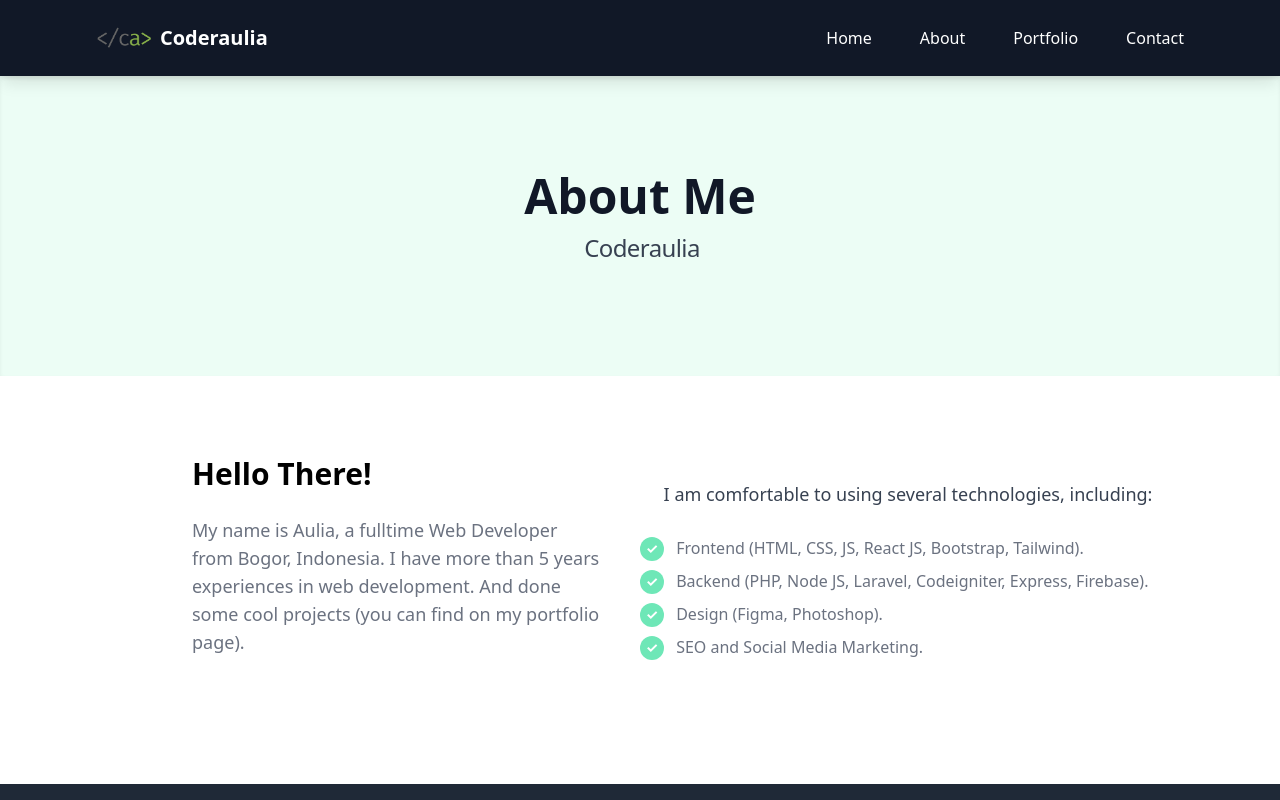
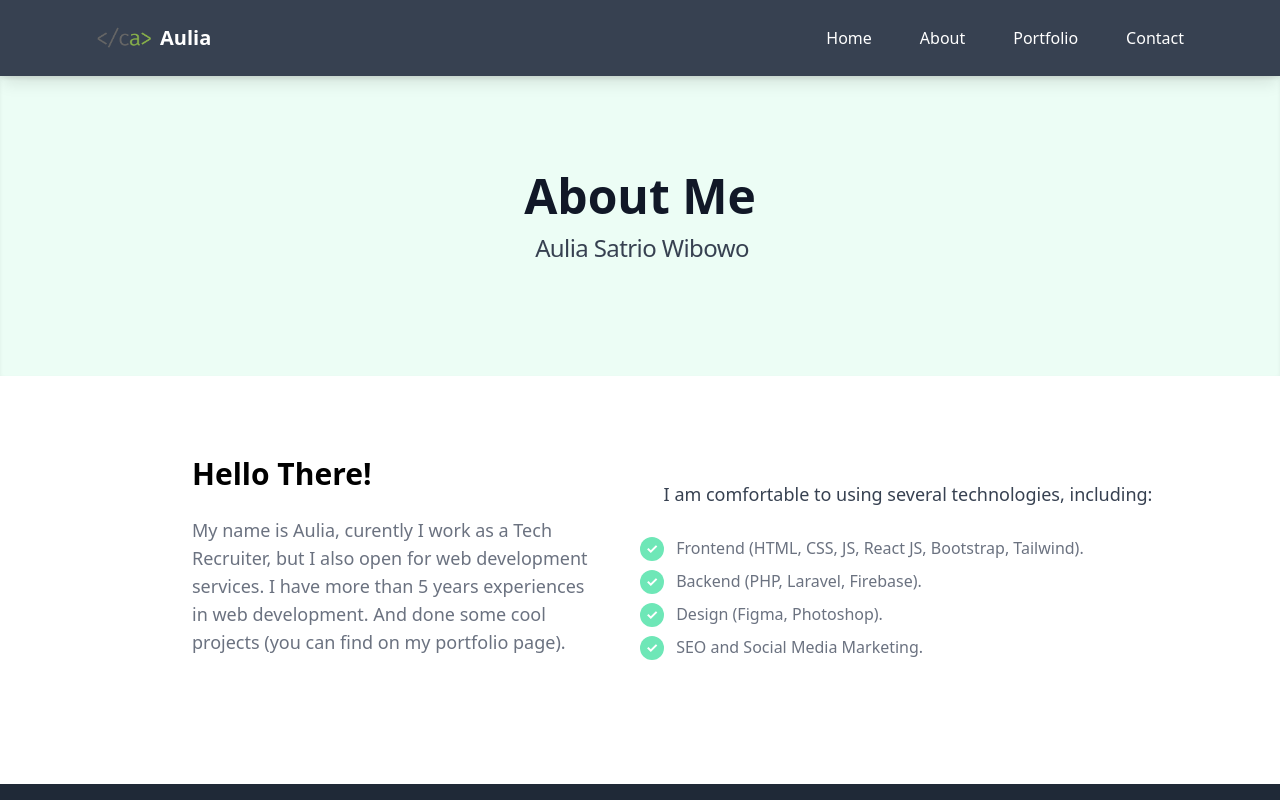
Before and after one commit to xenosweb/react-landing, a React (Create React App) app: page /about in a window 1280 px wide. Shown: the top 800 px of the page. Built offline with nearby package versions, Linux system fonts and the light colour scheme.

Commit message:
update site

```diff
--- a/src/pages/About.js
+++ b/src/pages/About.js
@@ -11,42 +11,41 @@ export default class About extends Component {
 		return (
 			<>
 				<Helmet>
-					<title>About me &ndash; Coderaulia</title>
-					<meta property='og:locale' content='id_ID' />
-					<meta property='og:type' content='website' />
+					<title>About me &ndash; Aulia</title>
+					<meta property="og:locale" content="id_ID" />
+					<meta property="og:type" content="website" />
+					<meta property="og:title" content="About me &ndash; Aulia" />
 					<meta
-						property='og:title'
-						content='About me &ndash; Coderaulia'
+						property="og:description"
+						content="Elegant, SEO Friendly and Powerful Web Design for Business & Influcencer, feel free to reach me! &ndash; Aulia"
 					/>
+					<meta property="og:url" content="https://ca.xenosweb.com" />
 					<meta
-						property='og:description'
-						content='Elegant, SEO Friendly and Powerful Web Design for Business & Influcencer, feel free to reach me! &ndash; Coderaulia'
+						property="og:site_name"
+						content="Aulia &ndash; Elegant and Powerful Web Design for Business & Influcencer"
 					/>
-					<meta property='og:url' content='https://ca.xenosweb.com' />
+					<meta name="twitter:card" content="summary" />
+					<meta name="twitter:domain" content="https://ca.xenosweb.com" />
+					<meta name="twitter:title" content="About me &ndash; Aulia" />
 					<meta
-						property='og:site_name'
-						content='Coderaulia &ndash; Elegant and Powerful Web Design for Business & Influcencer'
-					/>
-					<meta name='twitter:card' content='summary' />
-					<meta name='twitter:domain' content='https://ca.xenosweb.com' />
-					<meta
-						name='twitter:title'
-						content='About me &ndash; Coderaulia'
-					/>
-					<meta
-						name='twitter:description'
-						content='Elegant, SEO Friendly and Powerful Web Design for Business & Influcencer, feel free to reach me! &ndash; Coderaulia'
+						name="twitter:description"
+						content="Elegant, SEO Friendly and Powerful Web Design for Business & Influcencer, feel free to reach me! &ndash; Aulia"
 					/>
 				</Helmet>
 				<Header></Header>
-				<MiniHero title='About Me' subtitle='Coderaulia'></MiniHero>
+				<MiniHero
+					title="About Me"
+					subtitle="Aulia Satrio Wibowo"
+				></MiniHero>
 				<Section
-					heading='Hello There!'
-					subheading='My name is Aulia, a fulltime Web Developer from Bogor, Indonesia. I have more than 5 years experiences in web development. And done some cool projects (you can find on my portfolio page).'></Section>
+					heading="Hello There!"
+					subheading="My name is Aulia, curently I work as a Tech Recruiter, but I also open for web development services. I have more than 5 years experiences in web development. And done some cool projects (you can find on my portfolio page)."
+				></Section>
 				<CTA
-					heading='Get in Touch with me!'
-					sub='For professional or collaborative works, feel free to reach me.'
-					call='Contact me!'></CTA>
+					heading="Get in Touch with me!"
+					sub="For professional or collaborative works, feel free to reach me."
+					call="Contact me!"
+				></CTA>
 				<Footer></Footer>
 			</>
 		);
--- a/src/parts/Footer.js
+++ b/src/parts/Footer.js
@@ -106,7 +106,7 @@ export default function Footer() {
 					</a>
 				</div>
 				<p className="mt-8 text-base leading-6 text-center text-gray-400">
-					© 2021 Coderaulia. All rights reserved.
+					© 2022 Aulia. All rights reserved.
 				</p>
 			</div>
 		</section>
--- a/src/parts/Header.js
+++ b/src/parts/Header.js
@@ -6,63 +6,68 @@ import "./header.css";
 export default function Header() {
 	return (
 		<Fade>
-			<section className='h-full w-full border-box transition-all duration-500 linear lg:px-24 md:px-20 px-8 py-6 bg-gray-900 text-white shadow-lg'>
-				<header className='container mx-auto flex flex-wrap flex-row items-center justify-between'>
+			<section className="h-full w-full border-box transition-all duration-500 linear lg:px-24 md:px-20 px-8 py-6 bg-gray-700 text-white shadow-lg">
+				<header className="container mx-auto flex flex-wrap flex-row items-center justify-between">
 					<img
 						src={(process.PUBLIC_URL, "logo-transparent.png")}
-						alt='Coderaulia'
-						className='w-14 mr-2'
+						alt="Aulia Satrio Wibowo"
+						className="w-14 mr-2"
 					/>
 					<Link
-						to='/'
-						className='flex p-0 lg:w-1/5 text-xl font-bold title-font items-center lg:items-start'>
-						Coderaulia
+						to="/"
+						className="flex p-0 lg:w-1/5 text-xl font-bold title-font items-center lg:items-start"
+					>
+						Aulia
 					</Link>
-					<nav className='lg:flex hidden flex-wrap items-center text-base md:ml-auto lg:space-y-0 space-y-6 lg:space-x-12 space-x-0'>
-						<Link to='/' className='nav-link'>
+					<nav className="lg:flex hidden flex-wrap items-center text-base md:ml-auto lg:space-y-0 space-y-6 lg:space-x-12 space-x-0">
+						<Link to="/" className="nav-link">
 							Home
 						</Link>
-						<Link to='/about' className='nav-link'>
+						<Link to="/about" className="nav-link">
 							About
 						</Link>
-						<Link to='/portfolio' className='nav-link'>
+						<Link to="/portfolio" className="nav-link">
 							Portfolio
 						</Link>
-						<Link to='/contact' className='nav-link'>
+						<Link to="/contact" className="nav-link">
 							Contact
 						</Link>
 					</nav>
 					<label
-						for='menu-toggle'
-						className='cursor-pointer lg:hidden block'>
+						for="menu-toggle"
+						className="cursor-pointer lg:hidden block"
+					>
 						<svg
-							className='w-6 h-6'
-							fill='none'
-							stroke='#ffffff'
-							viewBox='0 0 24 24'
-							xmlns='http://www.w3.org/2000/svg'>
+							className="w-6 h-6"
+							fill="none"
+							stroke="#ffffff"
+							viewBox="0 0 24 24"
+							xmlns="http://www.w3.org/2000/svg"
+						>
 							<path
-								stroke-linecap='round'
-								stroke-linejoin='round'
-								stroke-width='2'
-								d='M4 6h16M4 12h16M4 18h16'></path>
+								stroke-linecap="round"
+								stroke-linejoin="round"
+								stroke-width="2"
+								d="M4 6h16M4 12h16M4 18h16"
+							></path>
 						</svg>
 					</label>
-					<input className='hidden' type='checkbox' id='menu-toggle' />
+					<input className="hidden" type="checkbox" id="menu-toggle" />
 					<div
-						className='hidden w-full flex-wrap items-center text-base justify-center'
-						id='menu'>
-						<nav className='lg:space-x-12 space-x-0 lg:flex items-center justify-between text-base pt-8 lg:pt-0 lg:space-y-0 space-y-6'>
-							<Link to='/' className='nav-link block'>
+						className="hidden w-full flex-wrap items-center text-base justify-center"
+						id="menu"
+					>
+						<nav className="lg:space-x-12 space-x-0 lg:flex items-center justify-between text-base pt-8 lg:pt-0 lg:space-y-0 space-y-6">
+							<Link to="/" className="nav-link block">
 								Home
 							</Link>
-							<Link to='/about' className='nav-link block'>
+							<Link to="/about" className="nav-link block">
 								About
 							</Link>
-							<Link to='/portfolio' className='nav-link block'>
+							<Link to="/portfolio" className="nav-link block">
 								Portfolio
 							</Link>
-							<Link to='/contact' className='nav-link block'>
+							<Link to="/contact" className="nav-link block">
 								Contact
 							</Link>
 						</nav>
--- a/src/parts/Hero.js
+++ b/src/parts/Hero.js
@@ -3,48 +3,51 @@ import Fade from "react-reveal/Fade";
 
 export default function Hero() {
 	return (
-		<section className='px-2 pt-20 pb-28 bg-gray-50 md:px-0 shadow-inner shadow-xl drop-shadow-xl'>
-			<div className='container items-center max-w-6xl px-8 mx-auto xl:px-5'>
-				<div className='flex flex-wrap items-center sm:-mx-3'>
-					<div className='w-full md:w-1/2 md:px-3'>
-						<div className='w-full pb-6 space-y-6 sm:max-w-md lg:max-w-lg md:space-y-4 lg:space-y-8 xl:space-y-9 sm:pr-5 lg:pr-0 md:pb-0'>
+		<section className="px-2 pt-20 pb-28 bg-gray-50 md:px-0 shadow-inner shadow-xl drop-shadow-xl">
+			<div className="container items-center max-w-6xl px-8 mx-auto xl:px-5">
+				<div className="flex flex-wrap items-center sm:-mx-3">
+					<div className="w-full md:w-1/2 md:px-3">
+						<div className="w-full pb-6 space-y-6 sm:max-w-md lg:max-w-lg md:space-y-4 lg:space-y-8 xl:space-y-9 sm:pr-5 lg:pr-0 md:pb-0">
 							<Fade bottom>
-								<h1 className='text-4xl font-extrabold tracking-tight text-gray-900 sm:text-5xl md:text-4xl lg:text-5xl xl:text-6xl'>
-									<span className='block'>Coderaulia &lt;/&gt;</span>
-									<span className='block text-green-700'>
-										Web Developer
+								<h1 className="text-4xl font-extrabold tracking-tight text-gray-900 sm:text-5xl md:text-4xl lg:text-5xl xl:text-6xl">
+									<span className="block">Aulia </span>
+									<span className="block text-green-700">
+										Tech Recruiter &amp; Web Developer
 									</span>
 								</h1>
 							</Fade>
 							<Fade bottom delay={300}>
-								<p className='mx-auto text-base text-gray-500 sm:max-w-md lg:text-xl md:max-w-3xl'>
+								<p className="mx-auto text-base text-gray-500 sm:max-w-md lg:text-xl md:max-w-3xl">
 									I design and build beautiful websites for
 									individuals, community &amp; businesses around the
 									globe.
 								</p>
 							</Fade>
 							<Fade bottom delay={500}>
-								<div className='relative flex flex-col sm:flex-row sm:space-x-4'>
+								<div className="relative flex flex-col sm:flex-row sm:space-x-4">
 									<a
-										href='mailto:coderaulia@gmail.com'
-										className='flex items-center w-full px-6 py-3 mb-3 text-lg text-white bg-green-700 rounded-md sm:mb-0 hover:bg-green-800 sm:w-auto'>
+										href="mailto:coderaulia@gmail.com"
+										className="flex items-center w-full px-6 py-3 mb-3 text-lg text-white bg-green-700 rounded-md sm:mb-0 hover:bg-green-800 sm:w-auto"
+									>
 										Try It Free
 										<svg
-											xmlns='http://www.w3.org/2000/svg'
-											className='w-5 h-5 ml-1'
-											viewBox='0 0 24 24'
-											fill='none'
-											stroke='currentColor'
+											xmlns="http://www.w3.org/2000/svg"
+											className="w-5 h-5 ml-1"
+											viewBox="0 0 24 24"
+											fill="none"
+											stroke="currentColor"
 											strokeWidth={2}
-											strokeLinecap='round'
-											strokeLinejoin='round'>
+											strokeLinecap="round"
+											strokeLinejoin="round"
+										>
 											<line x1={5} y1={12} x2={19} y2={12} />
-											<polyline points='12 5 19 12 12 19' />
+											<polyline points="12 5 19 12 12 19" />
 										</svg>
 									</a>
 									<a
-										href='/portfolio'
-										className='flex items-center px-6 py-3 text-gray-500 bg-gray-100 rounded-md hover:bg-gray-200 hover:text-gray-600'>
+										href="/portfolio"
+										className="flex items-center px-6 py-3 text-gray-500 bg-gray-100 rounded-md hover:bg-gray-200 hover:text-gray-600"
+									>
 										See my Works
 									</a>
 								</div>
@@ -53,11 +56,11 @@ export default function Hero() {
 					</div>
 
 					<Fade bottom delay={300}>
-						<div className='w-full md:w-1/2'>
-							<div className='w-full h-auto overflow-hidden'>
+						<div className="w-full md:w-1/2">
+							<div className="w-full h-auto overflow-hidden">
 								<img
 									src={process.env.PUBLIC_URL + "/images/vector.svg"}
-									alt='Coderaulia'
+									alt="Aulia Satrio Wibowo"
 								/>
 							</div>
 						</div>
--- a/src/parts/Section.js
+++ b/src/parts/Section.js
@@ -4,48 +4,47 @@ import Fade from "react-reveal/Fade";
 export default function Section({ heading, subheading }) {
 	return (
 		<Fade bottom>
-			<section className='w-full bg-white pt-7 pb-7 md:pt-20 md:pb-24'>
-				<div className='box-border flex flex-col items-center content-center px-8 mx-auto mt-2 leading-6 text-black border-0 border-gray-300 border-solid md:mt-20 xl:mt-0 md:flex-row max-w-7xl lg:px-16'>
-					<div className='box-border w-full text-black border-solid md:w-1/2 md:pl-6 xl:pl-32'>
+			<section className="w-full bg-white pt-7 pb-7 md:pt-20 md:pb-24">
+				<div className="box-border flex flex-col items-center content-center px-8 mx-auto mt-2 leading-6 text-black border-0 border-gray-300 border-solid md:mt-20 xl:mt-0 md:flex-row max-w-7xl lg:px-16">
+					<div className="box-border w-full text-black border-solid md:w-1/2 md:pl-6 xl:pl-32">
 						<Fade bottom delay={500}>
-							<h2 className='m-0 text-xl pb-2 font-semibold leading-tight border-0 border-gray-300 lg:text-3xl md:text-2xl'>
+							<h2 className="m-0 text-xl pb-2 font-semibold leading-tight border-0 border-gray-300 lg:text-3xl md:text-2xl">
 								{heading}
 							</h2>
-							<p className='pt-4 pb-8 m-0 leading-7 text-gray-500 border-0 border-gray-300 sm:pr-10 lg:text-lg'>
+							<p className="pt-4 pb-8 m-0 leading-7 text-gray-500 border-0 border-gray-300 sm:pr-10 lg:text-lg">
 								{subheading}
 							</p>
 						</Fade>
 					</div>
-					<div className='box-border relative w-full max-w-md mb-4 text-center bg-no-repeat bg-contain border-solid md:mt-0 md:max-w-none lg:mb-0 md:w-1/2'>
+					<div className="box-border relative w-full max-w-md mb-4 text-center bg-no-repeat bg-contain border-solid md:mt-0 md:max-w-none lg:mb-0 md:w-1/2">
 						<Fade bottom delay={600}>
-							<p className='pb-6 m-0 leading-7 text-gray-700 border-0 border-gray-300 sm:pr-10 lg:text-lg'>
+							<p className="pb-6 m-0 leading-7 text-gray-700 border-0 border-gray-300 sm:pr-10 lg:text-lg">
 								I am comfortable to using several technologies,
 								including:
 							</p>
-							<ul className='p-0 m-0 leading-6 border-0 border-gray-300'>
-								<li className='box-border relative py-1 pl-0 text-left text-gray-500 border-solid'>
-									<span className='inline-flex items-center justify-center w-6 h-6 mr-2 text-white bg-green-300 rounded-full'>
-										<span className='text-sm font-bold'>✓</span>
+							<ul className="p-0 m-0 leading-6 border-0 border-gray-300">
+								<li className="box-border relative py-1 pl-0 text-left text-gray-500 border-solid">
+									<span className="inline-flex items-center justify-center w-6 h-6 mr-2 text-white bg-green-300 rounded-full">
+										<span className="text-sm font-bold">✓</span>
 									</span>{" "}
 									Frontend (HTML, CSS, JS, React JS, Bootstrap,
 									Tailwind).
 								</li>
-								<li className='box-border relative py-1 pl-0 text-left text-gray-500 border-solid'>
-									<span className='inline-flex items-center justify-center w-6 h-6 mr-2 text-white bg-green-300 rounded-full'>
-										<span className='text-sm font-bold'>✓</span>
+								<li className="box-border relative py-1 pl-0 text-left text-gray-500 border-solid">
+									<span className="inline-flex items-center justify-center w-6 h-6 mr-2 text-white bg-green-300 rounded-full">
+										<span className="text-sm font-bold">✓</span>
 									</span>{" "}
-									Backend (PHP, Node JS, Laravel, Codeigniter, Express,
-									Firebase).
+									Backend (PHP, Laravel, Firebase).
 								</li>
-								<li className='box-border relative py-1 pl-0 text-left text-gray-500 border-solid'>
-									<span className='inline-flex items-center justify-center w-6 h-6 mr-2 text-white bg-green-300 rounded-full'>
-										<span className='text-sm font-bold'>✓</span>
+								<li className="box-border relative py-1 pl-0 text-left text-gray-500 border-solid">
+									<span className="inline-flex items-center justify-center w-6 h-6 mr-2 text-white bg-green-300 rounded-full">
+										<span className="text-sm font-bold">✓</span>
 									</span>{" "}
 									Design (Figma, Photoshop).
 								</li>
-								<li className='box-border relative py-1 pl-0 text-left text-gray-500 border-solid'>
-									<span className='inline-flex items-center justify-center w-6 h-6 mr-2 text-white bg-green-300 rounded-full'>
-										<span className='text-sm font-bold'>✓</span>
+								<li className="box-border relative py-1 pl-0 text-left text-gray-500 border-solid">
+									<span className="inline-flex items-center justify-center w-6 h-6 mr-2 text-white bg-green-300 rounded-full">
+										<span className="text-sm font-bold">✓</span>
 									</span>{" "}
 									SEO and Social Media Marketing.
 								</li>
```
Also changed, not shown: src/pages/Landing.js (+22 -21 lines).
